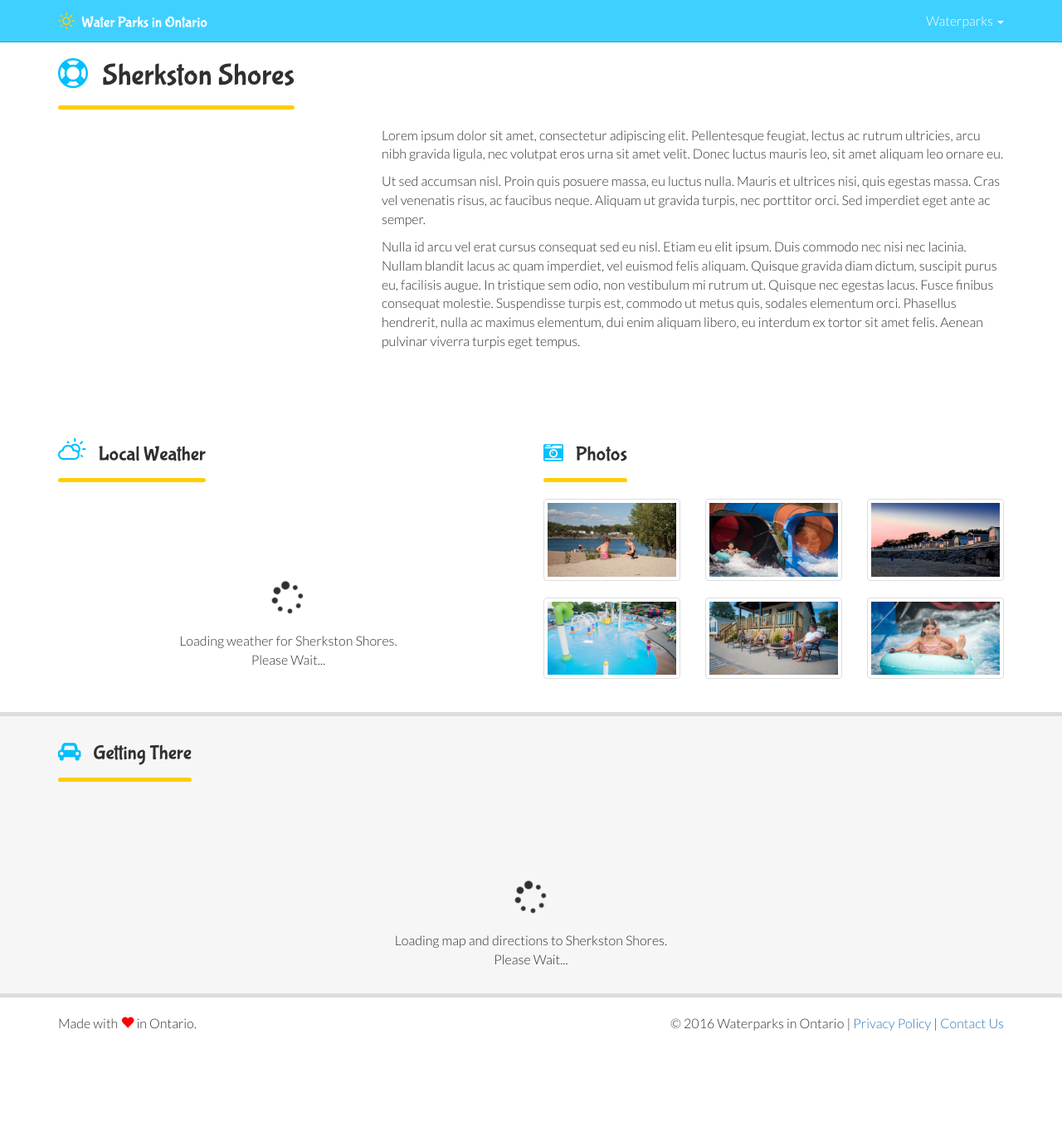
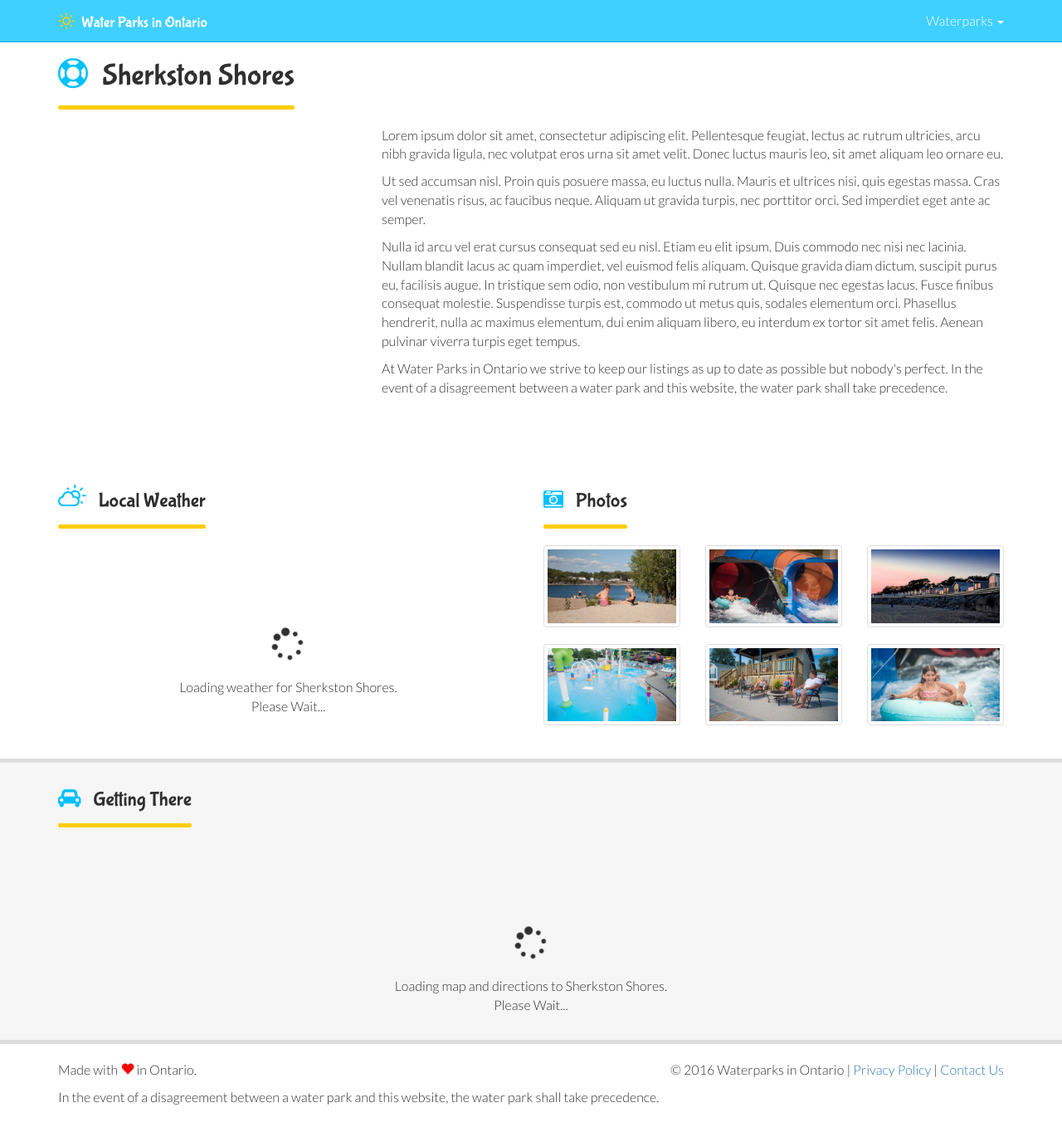
Before and after one commit to adampetrie/waterparks-ohio, a Jekyll site: the page built from _waterparks/sherkston-shores.md, in a window 1280 px wide and 1364 px high. Shown: the whole window at 83% size. Built offline with Jekyll 4.4.1, drawn with Linux system fonts in a browser that asks for light colours; nearby versions of some CDN libraries.

Commit message:
Add data discrepancy disclaimer.

```diff
--- a/_config.yml
+++ b/_config.yml
@@ -15,6 +15,12 @@
   -
     scope:
       path: ""
+    values:
+      disclaimer: "At Water Parks in Ontario we strive to keep our listings as up to date as possible but nobody's perfect. In the event of a disagreement between a water park and this website, the water park shall take precedence."
+      footer_disclaimer: "In the event of a disagreement between a water park and this website, the water park shall take precedence."
+  -
+    scope:
+      path: ""
       type: "waterparks"
     values:
       layout: "waterpark"
--- a/_includes/footer.html
+++ b/_includes/footer.html
@@ -2,6 +2,7 @@
   <div class="container">
     <div class="pull-left">
       <p>Made with <i class="glyphicon glyphicon-heart"></i> in Ontario.</p>
+      <p class="disclaimer">{{ page.footer_disclaimer }}</p>
     </div>
     <div class="pull-right">
       <span>&copy; {{ 'now' | date: "%Y" }} Waterparks in Ontario</span> | <a href="privacy-policy">Privacy Policy</a> | <a href="mailto:contact@waterparksinontario.ca">Contact Us</a>
--- a/_layouts/waterpark.html
+++ b/_layouts/waterpark.html
@@ -19,6 +19,7 @@
         </div>
         <div class="col-md-8 info">
           {{ content | markdownify }}
+          <p class="disclaimer">{{ page.disclaimer }}</p>
         </div>
       </div>
       <div class="row banner-margin-top banner-margin-bottom">
```
